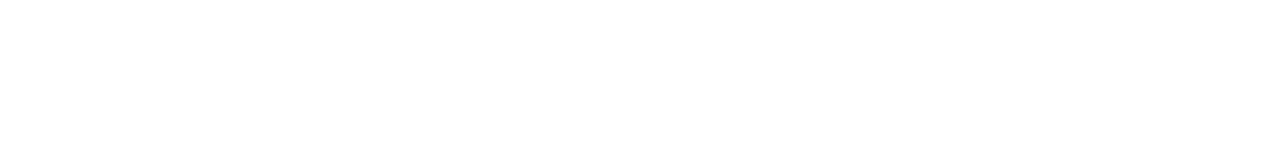
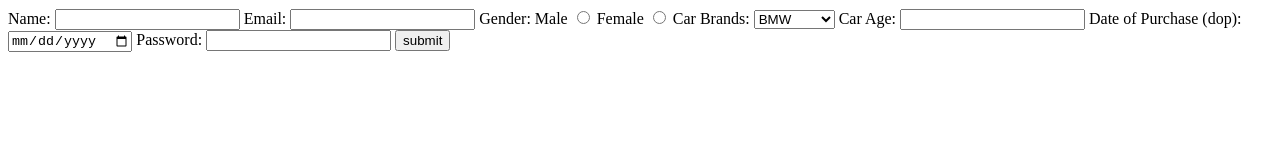
Before and after one commit to KosuriPavan/Car-insurance-form, a website: page main.html in a window 1280 px wide. Drawn offline with Linux system fonts and the light colour scheme.

Commit message:
created a submission

```diff
--- a/main.html
+++ b/main.html
@@ -8,6 +8,30 @@
 
 <body>
 	<!-- the entire body must be written by student -->
+	<form method="post">
+		<label for="name">Name:</label>
+		<input type="text" id="name" required>
+		<label for="email">Email:</label>
+		<input type="email" id="email" required>
+		<label>Gender:</label>
+		<label for="gender_m">Male</label>
+		<input type="radio" id="gender_m" name="gender"required>
+		<label for="gender_f">Female</label>
+		<input type="radio" id="gender_f" name="gender"required>
+		<label for"cars">Car Brands:</label>
+		<select name ="car" id="cars">
+			<option value="BWM">BMW</option>
+			<option value="Audi">Audi</option>
+			<option value="Mercedez">Mercedez</option>
+		</select>
+		<label for="carage">Car Age:</label>
+		<input type="number" id="carage" required>
+		<label for="dop">Date of Purchase (dop):</label>
+		<input type="date" id="dop" required>
+		<label for="password">Password:</label>
+		<input type="password" id="password" required>
+		<button type="submit">submit</button>
+	</form>
     <script type="text/javascript" src="./script.js">
 </script>
 
```
